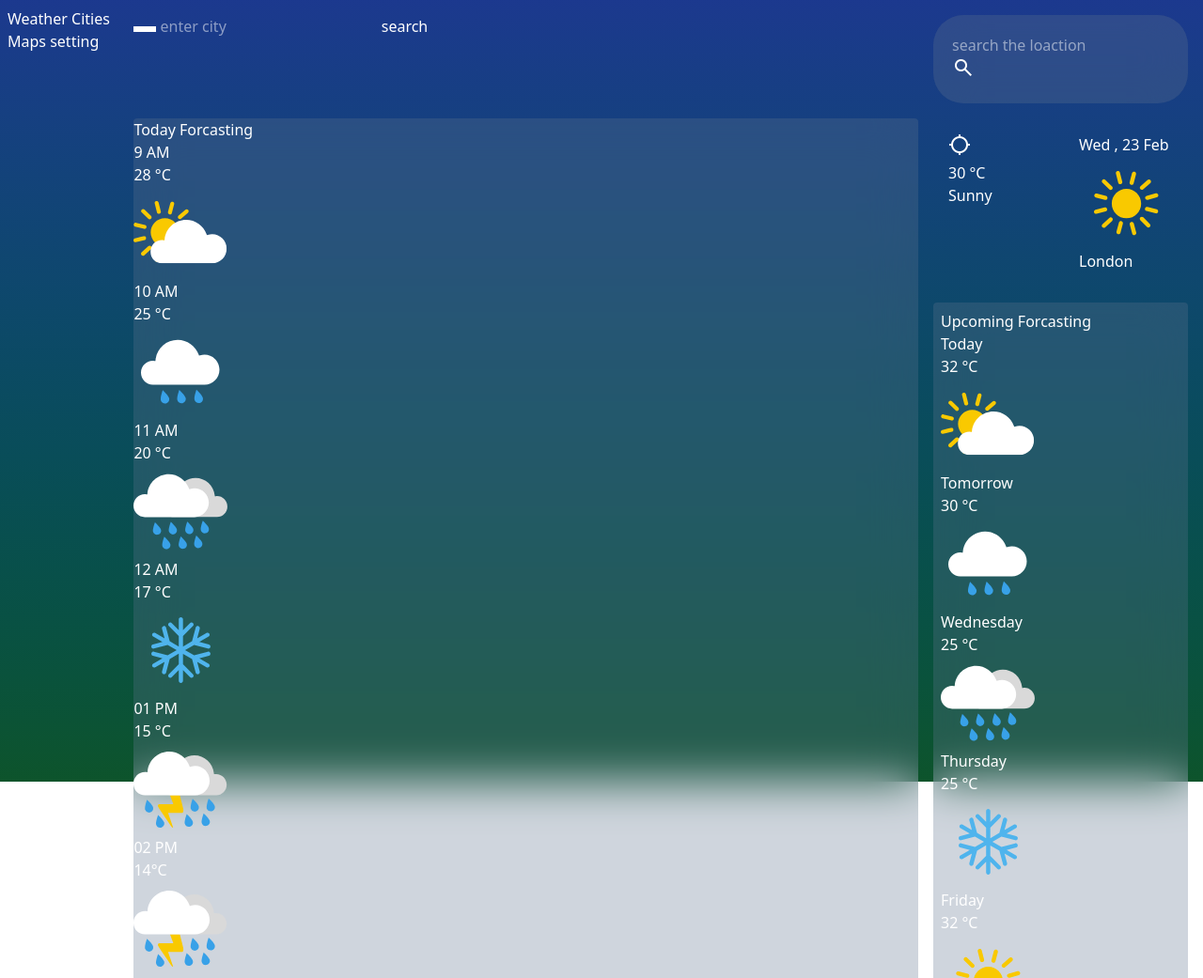
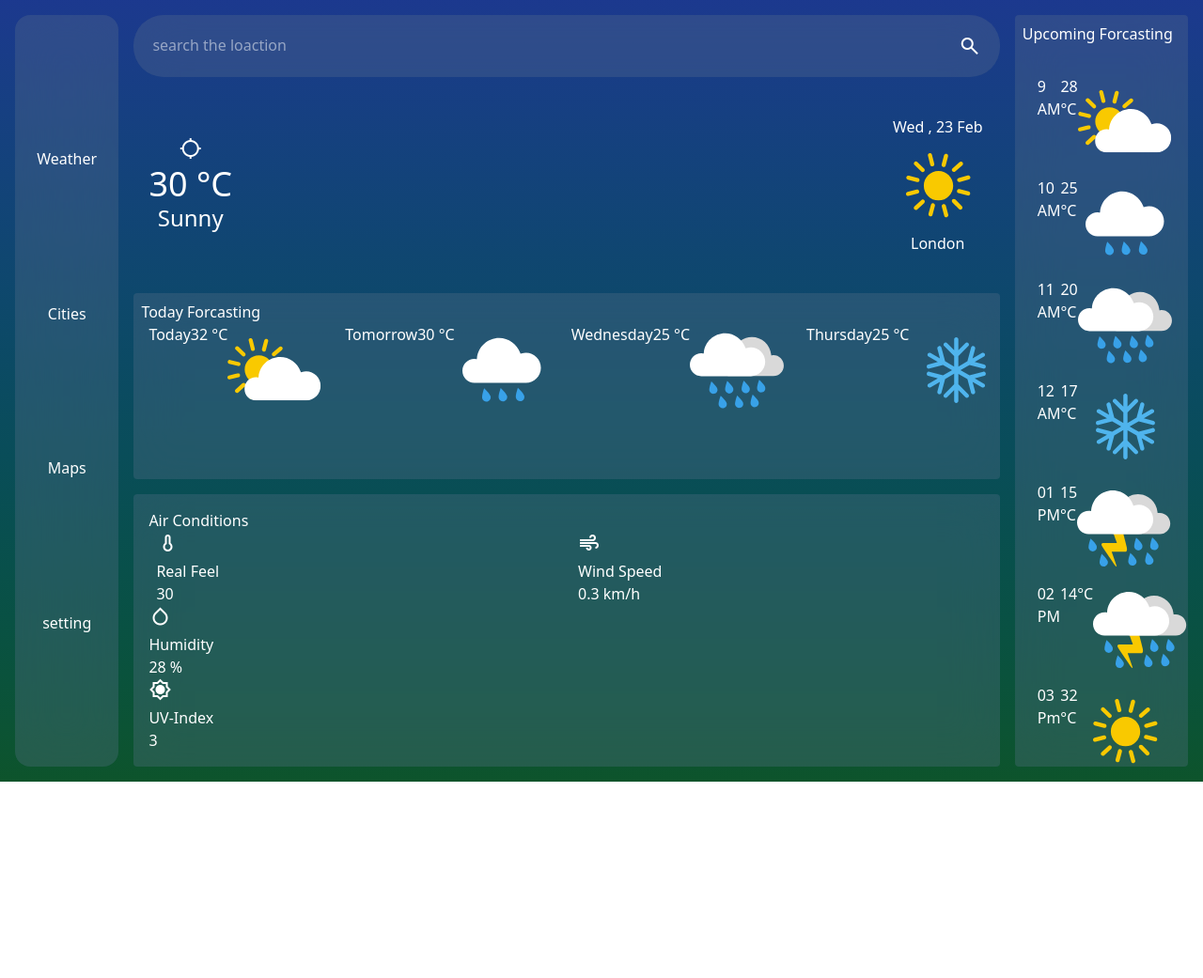
Before and after one commit to deepaktulera/Weather-Web-App, a website: page weather.html in a window 1280 px wide. Shown: the top 1041 px of the page at 94% size. After the commit the page ends 856 px from the top, so only its background shows below. Drawn offline with nearby package versions, Linux system fonts and the light colour scheme.

Commit message:
Add style to webpage and rename weather to assest

```diff
--- /dev/null
+++ b/src/style.css
@@ -0,0 +1,9 @@
+.time{
+    display: flex;
+    flex-shrink: 0;
+}
+.feel-text{
+    display: flex;
+    justify-content: start;
+    align-items: center;
+}
--- a/weather.html
+++ b/weather.html
@@ -6,172 +6,164 @@
     <meta name="viewport" content="width=device-width, initial-scale=1.0">
     <title>Weather</title>
     <link rel="stylesheet" href="src/output.css">
+    <link rel="stylesheet" href="src/style.css">
     <link rel="stylesheet" href="https://fonts.googleapis.com/css2?family=Material+Symbols+Outlined" />
 </head>
 
 <body>
-    <div class="min-h-screen w-full  box-border p-2 text-white bg-linear-to-b from-blue-900 to-green-900 grid grid-rows-1 md:grid-cols-[1fr] lg:grid-cols-[1fr_9fr]">
-        <aside>
+    <div
+        class="min-h-screen w-full  box-border p-2 text-white bg-linear-to-b from-blue-900 to-green-900 grid grid-rows-1 md:grid-cols-[1fr] lg:grid-cols-[1fr_9fr]">
+        <aside
+            class=" flex-row justify-evenly bg-slate-500/30 m-2 backdrop-blur-xl rounded-2xl hidden lg:flex md:flex-col ">
             <button>Weather</button>
             <button>Cities</button>
             <button>Maps</button>
             <button>setting</button>
         </aside>
 
-        <main class="m-2 h-screen grid gap-2 grid-rows-[1fr_3fr_3fr_3fr_3fr] md:gap-4 md:grid-cols-[5fr_1fr] md:grid-rows-[1fr_3fr_3fr_3fr]">
-            <div class="hamburger">
-                <button id="menuBtn">
+        <main
+            class="m-2 h-screen grid gap-2 grid-rows-[1fr_3fr_3fr_3fr_3fr] md:gap-4 md:grid-cols-[5fr_1fr] md:grid-rows-[1fr_3fr_3fr_3fr]">
+            <div class="hamburger md:hidden flex justify-between">
+                <button id="menuBtn" class="flex flex-col justify-center items-center gap-1 md:hidden w-10 h-10">
                     <span class="block w-6 h-0.5 bg-white transition-all"></span>
                     <span class="block w-6 h-0.5 bg-white transition-all"></span>
                     <span class="block w-6 h-0.5 bg-white transition-all"></span>
                 </button>
-                <button>
-                    <label for="serch">
-                        <input type="text" placeholder="enter city">
+                <div class="search p-2 px-5 rounded-4xl bg-slate-500/30 backdrop-blur-xl flex justify-between ">
+                    <label for="search">
+                        <input id="search_city" class="outline-none" type="text" placeholder="enter city">
                     </label>
-                    <span>search</span>
-                </button>
+                </div>
+                <button class="material-symbols-outlined">search</button>
             </div>
-            <div class="search-container bg-slate-500/30 backdrop-blur-xl hidden md:flex justify-between rounded-4xl p-5"">
-                <label for="search">
-                    <input type="text" placeholder="search the loaction">
-                    <span class="material-symbols-outlined">search</span>
+            <div
+                class="search-container bg-slate-500/30 backdrop-blur-xl hidden md:flex justify-between rounded-4xl p-5">
+                <label class="w-full" for="search">
+                    <input class="outline-none w-full" type="text" placeholder="search the loaction">
                 </label>
+                <button class="material-symbols-outlined">search</button>
             </div>
             <aside class="bg-slate-500/30 backdrop-blur-xl order-1 md:row-span-4 md:order-0 rounded">
-                <h2>Today Forcasting</h2>
-                <div>
-
-                    <div>
+                <h2 class="p-2">Upcoming Forcasting</h2>
+                <div
+                    class="today flex gap-2 p-6 overflow-x-auto scrollbar-none md:flex-col md:overflow-y-auto md:p- md:h-full">
+                    <div class="time">
                         <h2>9 AM</h2>
                         <h2>28 °C</h2>
-                        <img src="weather/clouds.svg" alt="">
+                        <img src="assest/clouds.svg" alt="">
                     </div>
-
-                    <div>
+                    <div class="time">
                         <h2>10 AM</h2>
                         <h2>25 °C</h2>
-                        <img src="weather/drizzle.svg" alt="">
+                        <img src="assest/drizzle.svg" alt="">
                     </div>
-
-                    <div>
+                    <div class="time">
                         <h2>11 AM</h2>
                         <h2>20 °C</h2>
-                        <img src="weather/rain.svg" alt="">
+                        <img src="assest/rain.svg" alt="">
                     </div>
-
-                    <div>
+                    <div class="time">
                         <h2>12 AM</h2>
                         <h2>17 °C</h2>
-                        <img src="weather/snow.svg" alt="">
+                        <img src="assest/snow.svg" alt="">
                     </div>
-
-                    <div>
+                    <div class="time">
                         <h2>01 PM</h2>
                         <h2>15 °C</h2>
-                        <img src="weather/thunderstorm.svg" alt="">
+                        <img src="assest/thunderstorm.svg" alt="">
                     </div>
-
-                    <div>
+                    <div class="time">
                         <h2>02 PM</h2>
                         <h2>14°C</h2>
-                        <img src="weather/thunderstorm.svg" alt="">
+                        <img src="assest/thunderstorm.svg" alt="">
                     </div>
-
-                    <div>
+                    <div class="time">
                         <h2>03 Pm</h2>
                         <h2>32 °C</h2>
-                        <img src="weather/clear.svg" alt="">
+                        <img src="assest/clear.svg" alt="">
                     </div>
-
                 </div>
             </aside>
             <section id="weather" class="p-4 rounded flex  justify-between">
-                <div>
-                    <div>
+                <div class="date-time-container flex flex-col justify-center items-center gap-4 md:gap-0">
+                    <div class="location px-4 ">
                         <span class="material-symbols-outlined">location_searching</span>
                     </div>
-                    <h2>30 °C</h2>
-                    <h4>Sunny</h4>
+                    <h2 class="text-4xl">30 °C</h2>
+                    <h4 class="text-2xl">Sunny</h4>
                 </div>
-                <div>
+                <div class="city-weather-container flex flex-col justify-center items-center gap-4 md:gap-0">
                     <h3>Wed , 23 Feb</h3>
-                    <img src="weather/clear.svg" alt="">
+                    <img src="assest/clear.svg" alt="">
                     <h2 class="city">London</h2>
                 </div>
             </section>
             <section id="today" class="bg-slate-500/30 p-2 backdrop-blur-xl rounded flex flex-col gap-3 md:gap-0">
-                <h2>Upcoming Forcasting</h2>
-                <div>
-                    <div>
+                <h2>Today Forcasting</h2>
+                <div class="today flex gap-6 px-2 overflow-x-auto md:overflow-hidden">
+                    <div class="time">
                         <h2>Today</h2>
                         <h2>32 °C</h2>
-                        <img src="weather/clouds.svg" alt="">
+                        <img src="assest/clouds.svg" alt="">
                     </div>
-
-                    <div>
+                    <div class="time">
                         <h2>Tomorrow</h2>
                         <h2>30 °C</h2>
-                        <img src="weather/drizzle.svg" alt="">
+                        <img src="assest/drizzle.svg" alt="">
                     </div>
-
-                    <div>
+                    <div class="time">
                         <h2>Wednesday</h2>
                         <h2>25 °C</h2>
-                        <img src="weather/rain.svg" alt="">
+                        <img src="assest/rain.svg" alt="">
                     </div>
-
-                    <div>
+                    <div class="time">
                         <h2>Thursday</h2>
                         <h2>25 °C</h2>
-                        <img src="weather/snow.svg" alt="">
+                        <img src="assest/snow.svg" alt="">
                     </div>
-
-                    <div>
+                    <div class="time">
                         <h2>Friday</h2>
                         <h2>32 °C</h2>
-                        <img src="weather/clear.svg" alt="">
+                        <img src="assest/clear.svg" alt="">
                     </div>
-
-                    <div>
+                    <div class="time">
                         <h2>Satuday</h2>
                         <h2>27 °C</h2>
-                        <img src="weather/thunderstorm.svg" alt="">
+                        <img src="assest/thunderstorm.svg" alt="">
                     </div>
-
-                    <div>
+                    <div class="time">
                         <h2>Sunday</h2>
                         <h2>35 °C</h2>
-                        <img src="weather/thunderstorm.svg" alt="">
+                        <img src="assest/thunderstorm.svg" alt="">
                     </div>
                 </div>
             </section>
             <section id="more" class="bg-slate-500/30 p-4 backdrop-blur-xl rounded">
                 <h2>Air Conditions</h2>
-                <div>
-                    <div>
-                        <div>
+                <div class="about-air grid grid-cols-2 gap-6 px-2 overflow-x-auto md:overflow-hidden">
+                    <div class="flex flex-col feel">
+                        <div class="feel-txt sm:justify-start sm:items-start">
                             <span class="material-symbols-outlined">thermometer</span>
                             <h2> Real Feel</h2>
                         </div>
                         <h2>30</h2>
                     </div>
                     <div">
-                        <div>
+                        <div class="feel-txt sm:justify-start sm:items-start">
                             <span class="material-symbols-outlined">air</span>
                             <h2> Wind Speed</h2>
                         </div>
                         <h2>0.3 km/h</h2>
                 </div>
                 <div>
-                    <div>
+                    <div class="feel-txt sm:justify-start sm:items-start">
                         <span class="material-symbols-outlined">humidity_low</span>
                         <h2> Humidity</h2>
                     </div>
                     <h2>28 %</h2>
                 </div>
                 <div>
-                    <div>
+                    <div class="feel-txt sm:justify-start sm:items-start">
                         <span class="material-symbols-outlined">brightness_7</span>
                         <h2> UV-Index</h2>
                     </div>
```
Also changed, not shown: assest/atmosphere.svg (renamed from weather/atmosphere.svg), assest/clear.svg (renamed from weather/clear.svg), assest/clouds.svg (renamed from weather/clouds.svg), assest/drizzle.svg (renamed from weather/drizzle.svg), assest/rain.svg (renamed from weather/rain.svg), assest/snow.svg (renamed from weather/snow.svg), assest/thunderstorm.svg (renamed from weather/thunderstorm.svg), src/output.css.
